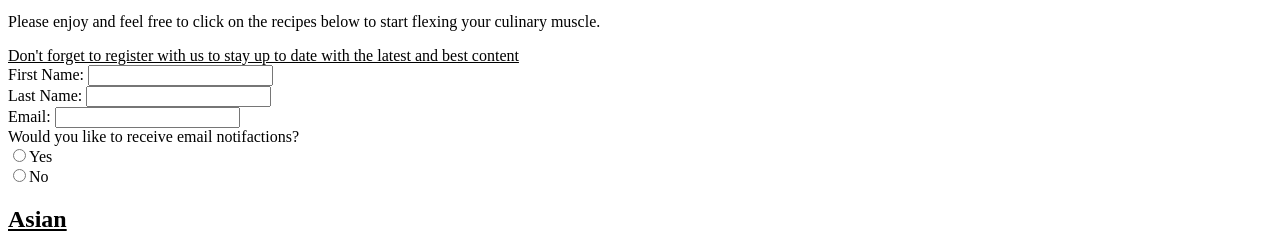
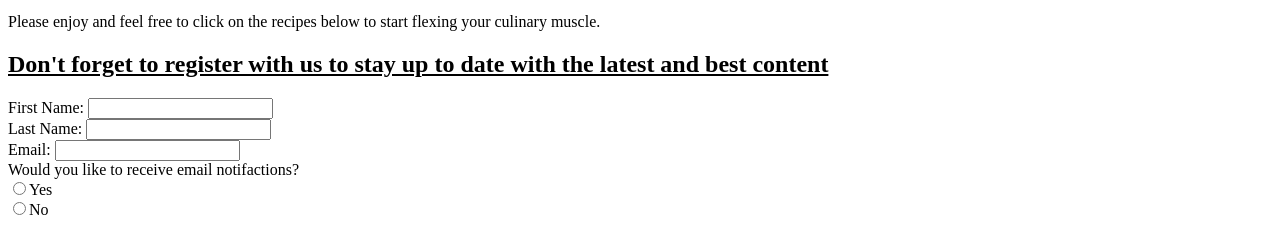
Before and after one commit to stephen-kovolski/front_end_practice, a plain HTML site: page index.html in a window 1280 px wide. Shown: the part 531-781 px from the top of the page. Drawn offline with Linux system fonts and the light colour scheme.

Commit message:
registration form

```diff
--- a/index.html
+++ b/index.html
@@ -7,6 +7,8 @@
     <title>Steve's Recipes</title>
 </head>
 <body>
+
+
     <img src="https://encrypted-tbn0.gstatic.com/images?q=tbn:ANd9GcSvUAtV4MGrlgRCAUqB7X3ARtN-Z9rdZDoxiA&usqp=CAU"width=600 height="400"></img>
     <h1>Welcome to the recipe site!</h1>
 
@@ -15,7 +17,7 @@
     <p>Please enjoy and feel free to click on the recipes below to start flexing your culinary muscle.</p>
 
     <form>
-        <u>Don't forget to register with us to stay up to date with the latest and best content</u><br>
+        <h2><strong><u>Don't forget to register with us to stay up to date with the latest and best content</u></strong></h2>
         First Name: <input type="text"><br>
         Last Name: <input type="text"><br>
         Email: <input type="text"><br>
@@ -26,6 +28,8 @@
 
      </form>
 
+     <br>
+     <br>
 
     <h2><u>Asian</u></h2>
     <a href="fried_rice.html"><h3>Fried Rice</h3></a>
```
